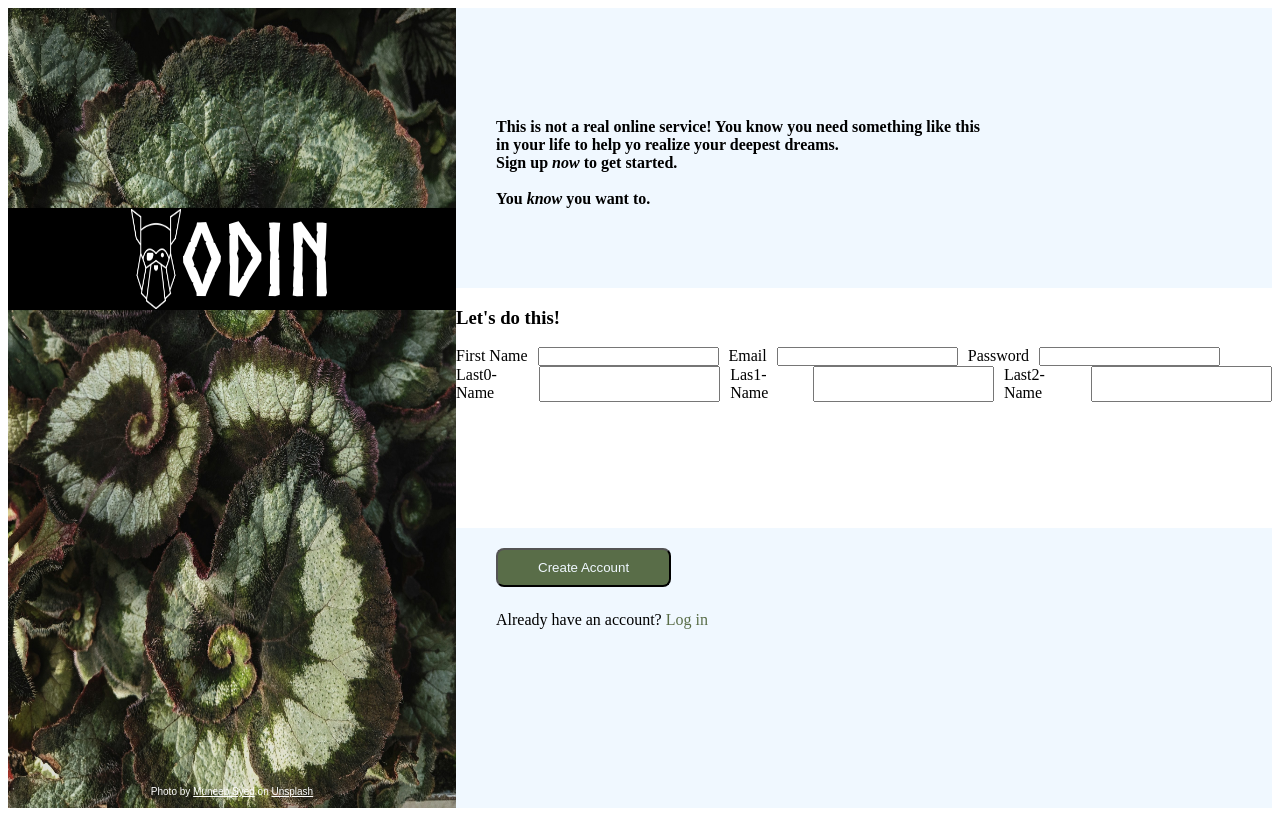
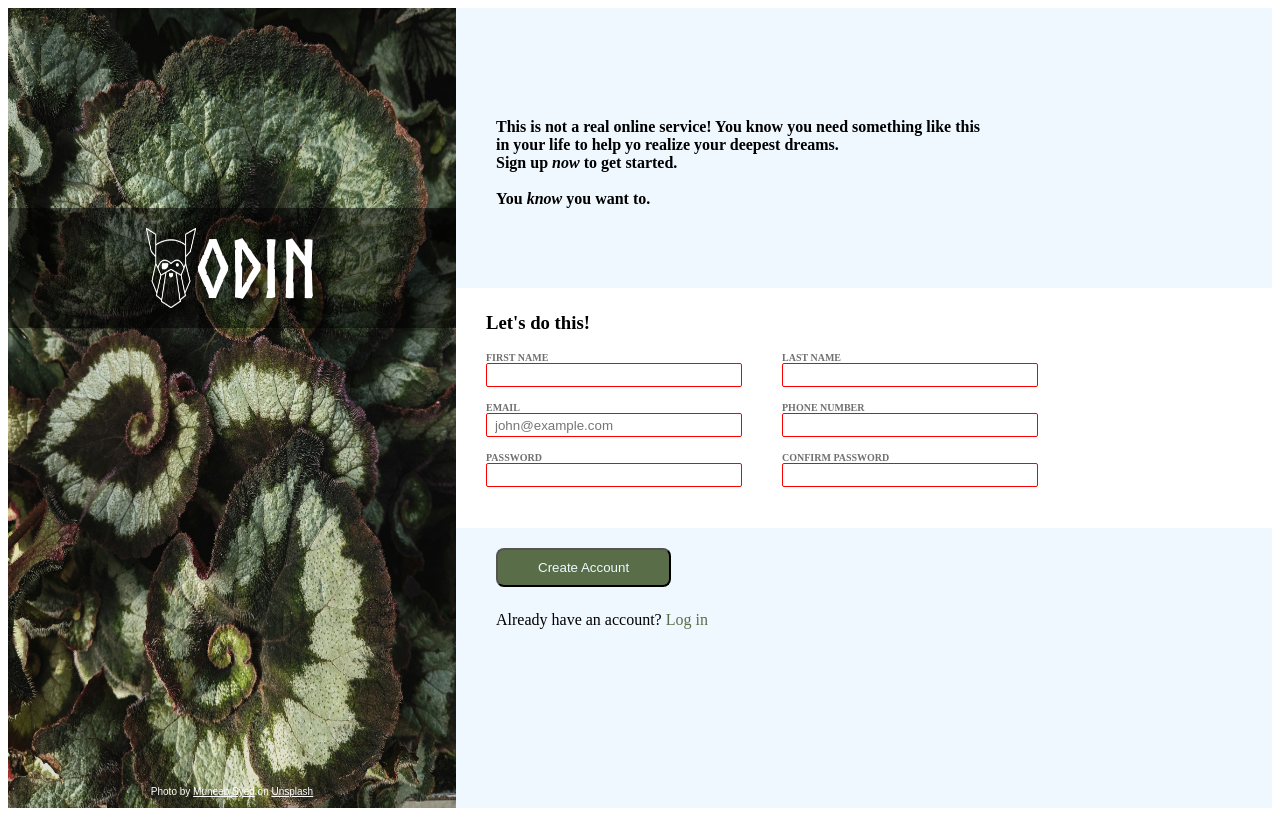
Before and after one commit to kcn2900/Project-Sign-Up-Form, a plain HTML site: page index.html in a window 1280 px wide. Drawn offline with Linux system fonts and the light colour scheme.

Commit message:
Complete the final portion of right side, and fix smaller css details

```diff
--- a/index.html
+++ b/index.html
@@ -11,6 +11,7 @@
                 <img src="background.jpg" alt="spiral leaves">
                 <div>
                     <div class="logo">
+                        <div class="logo-bg"></div>
                         <img src="odin-lined.png" alt="Odin Project Logo">
                         <span>ODIN</span>
                         <p class="credit">
@@ -36,41 +37,49 @@
                 </div>
                 <div class="mid">
                     <h3>Let's do this!</h3>
+                    <div class="inner-mid">
                         <form action="" id="form-a">
-                        <div class="mid-left">
+                            <div class="row-1">
                                 <div>
-                                <label for="fame">First Name</label>
-                                <input type="text" id="fname" name="fname" required>
+                                    <label for="fname">FIRST NAME</label>
+                                    <input type="text" id="fname" name="fname"
+                                    maxlength="30" required>
                                 </div>
 
                                 <div>
-                                <label for="email">Email</label>
-                                <input type="text" id="email" name="email" required>
+                                    <label for="lname">LAST NAME</label>
+                                    <input type="text" id="lname" name="lname"
+                                    maxlength="30" required>
+                                </div>
+                            </div>
+
+                            <div class="row-2">
+                                <div>
+                                    <label for="email">EMAIL</label>
+                                    <input type="email" id="email" name="email"
+                                    placeholder="john@example.com" required>
                                 </div>
 
                                 <div>
-                                <label for="password">Password</label>
-                                <input type="text" id="lname" name="lname" required>
+                                    <label for="phone">PHONE NUMBER</label>
+                                    <input type="tel" id="phone" name="phone"
+                                    pattern="^([0-9]{10}|[0-9]{3}(-|\.| )[0-9]{3}(-|\.| )[0-9]{4})$" required>
                                 </div>
                             </div>
 
-                        <div class="mid-right">
+                            <div class="row-3">
                                 <div>
-                                <label for="lname">Last0-Name</label>
-                                <input type="text" id="lname" name="lname" required>
+                                    <label for="password">PASSWORD</label>
+                                    <input type="password" id="password" name="password" required>
                                 </div>
 
                                 <div>
-                                <label for="lname">Las1- Name</label>
-                                <input type="text" id="lname" name="lname" required>
-                            </div>
-
-                            <div>
-                                <label for="lname">Last2- Name</label>
-                                <input type="text" id="lname" name="lname" required>
+                                    <label for="confirm">CONFIRM PASSWORD</label>
+                                    <input type="password" id="confirm" name="confirm" required>
                                 </div>
                             </div>
                         </form>
+                    </div>
                 </div>
                 <div class="bot">
                     <button form="form-a" type="submit">Create Account</button>
--- a/styles.css
+++ b/styles.css
@@ -19,6 +19,8 @@ div[class='main'] {
     flex-direction: row;
 }
 
+/* ------------------------------------------------------------------ */
+
 div[class="left"] {
     position: relative;
     color: white;
@@ -31,24 +33,31 @@ div[class='left']>img {
 
 div[class='logo']>img {
     width: 50px;
-    height: 100px;
+    height: 80px;
 }
 
 div[class="logo"] {
-    background-color: black;
     display: flex;
     justify-content: center;
     align-items: center;
     font-family: norse-bold;
-    font-size: 100px;
+    font-size: 80px;
     color: white;
     position: absolute;
+    z-index: 1;
     top: 25vh;
     width: var(--left-sidebar-width);
+    height: 15vh;
 }
 
-div[class='logo']>img {
-    opacity: 1.0;
+div[class='logo-bg'] {
+    content: "";
+    opacity: 0.5;
+    background-color: black;
+    width: var(--left-sidebar-width);
+    height: 15vh;
+    position: absolute;
+    z-index: -1;
 }
 
 p[class='credit'] {
@@ -58,11 +67,15 @@ p[class='credit'] {
     top: calc(96vh - 25vh);
 }
 
+/* ------------------------------------------------------------------ */
+
 div[class='right'] {
     display: flex;
     flex-direction: column;
     width: var(--right-sidebar-width);
 }
+
+/* ------------------------------------------------------------------ */
 
 div[class='top'],
 div[class='bot'] {
@@ -78,33 +91,68 @@ p[class='message'] {
     font-weight: 600;
 }
 
+/* ------------------------------------------------------------------ */
+
 div[class='mid'] {
     appearance: none;
     background-color: white;
     height: 30vh;
     display: flex;
     flex-direction: column;
+    padding: 5px 30px;
 }
 
-div[class='mid'] div {
+div[class='inner-mid'] {
     display: flex;
+    gap: 30px;
+    flex-direction: row;
+    width: 50%;
+}
+
+div[class='row-1'],
+div[class='row-2'],
+div[class='row-3']
+ {
+    display: flex;
+    gap: 40px;
+    flex-direction: row;
+    font-size: 10px;
+    font-weight: bold;
+    color: rgb(112, 112, 112);
+}
+
+
+div[class='row-2']>div,
+div[class='row-3']>div {
+    margin-top: 15px;
+}
+
+input {
+    padding: 5px 8px;
+    margin: 0px;
+    box-sizing: border-box;
+    width: 20vw;
+    height: 3vh;
     gap: 10px;
-    flex-direction: row;
+    border: 1px #E5E7EB solid;
+    border-radius: 2px;
 }
+
+input:invalid {
+    border: 1px red solid;
+}
+
+input:focus {
+    box-shadow: 0px 0px 5px 2px rgb(112, 112, 112);
+}
+
+/* ------------------------------------------------------------------ */
 
 div[class='bot'] {
     padding: 20px 40px;
 }
 
-input {
-    padding: 0px;
-    margin: 0px;
-    box-sizing: border-box;
-    width: calc(var(100vw - --right-sidebar-width));
-    gap: 10px;
-}
-
-button {
+div[class='bot']>button {
     background-color: #596D48;
     color: aliceblue;
     padding: 10px 40px;
```
Lines whose indentation alone changed are shown as unchanged.
